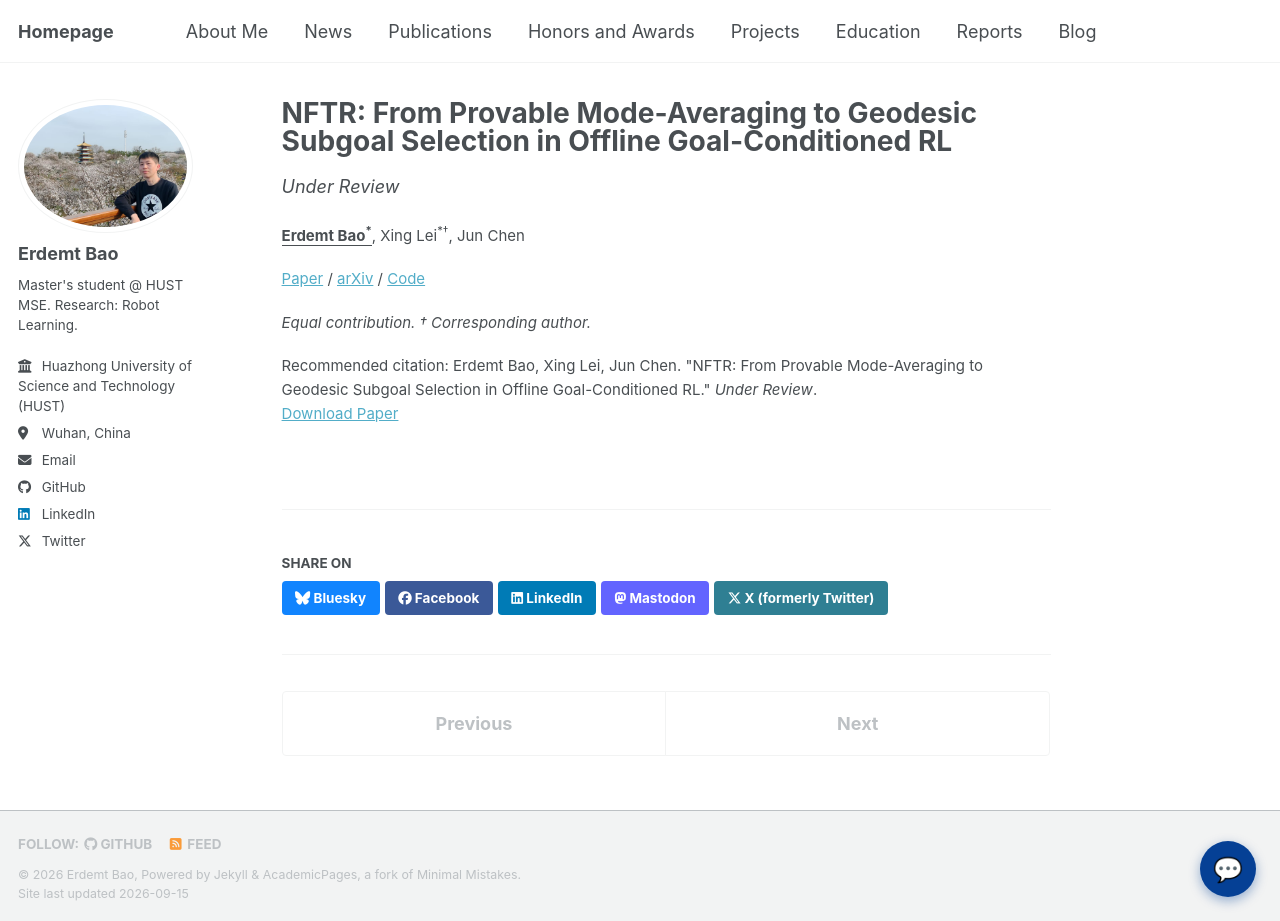
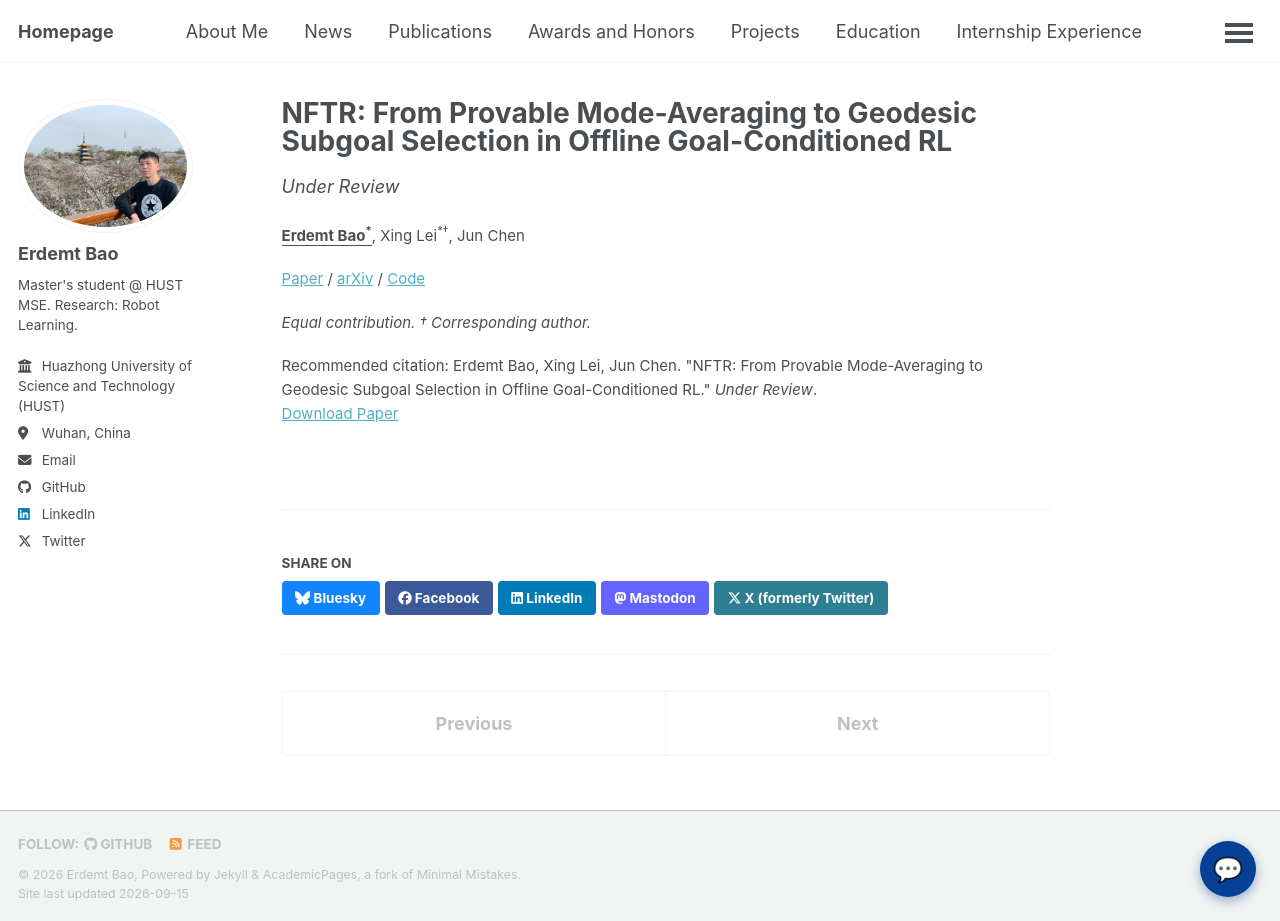
Before and after one commit to erdemtbao/erdemtbao.github.io, a Jekyll site: the page built from _publications/2026-nftr.md, in a window 1280 px wide and 921 px high. Built offline with Jekyll 4.4.1, drawn with Linux system fonts in a browser that asks for light colours; a script bundle is joined from its source files by our own code; library files that are not in the unit come from our copies.

Commit message:
Update homepage navigation labels

```diff
--- a/_data/navigation.yml
+++ b/_data/navigation.yml
@@ -5,12 +5,14 @@ main:
     url: "/#news"
   - title: "Publications"
     url: "/#publications"
-  - title: "Honors and Awards"
+  - title: "Awards and Honors"
     url: "/#challenge-awards"
   - title: "Projects"
     url: "/#engineering-projects"
   - title: "Education"
     url: "/#education"
+  - title: "Internship Experience"
+    url: "/#intern-experience"
   - title: "Reports"
     url: "/#reports"
   - title: "Blog"
```
